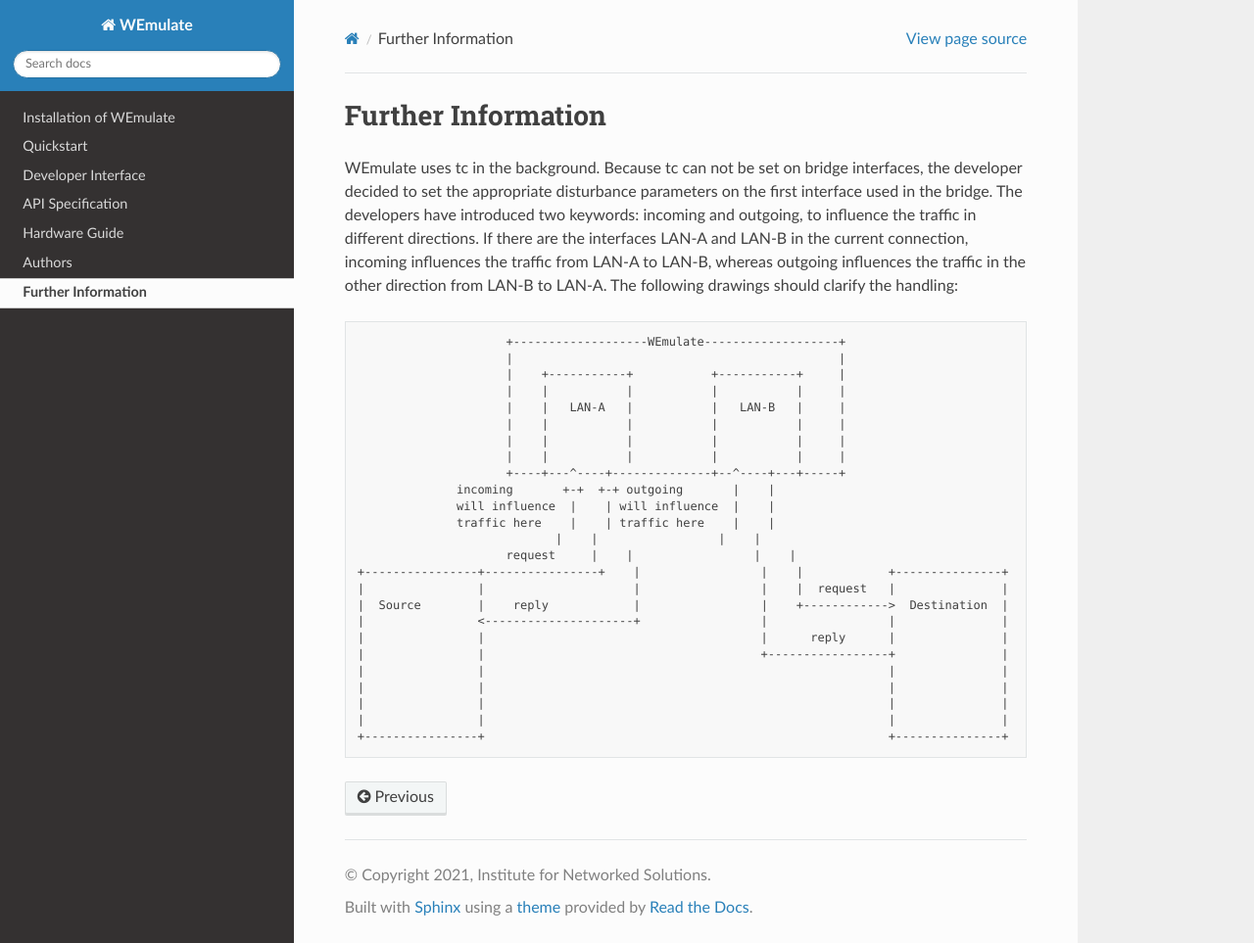
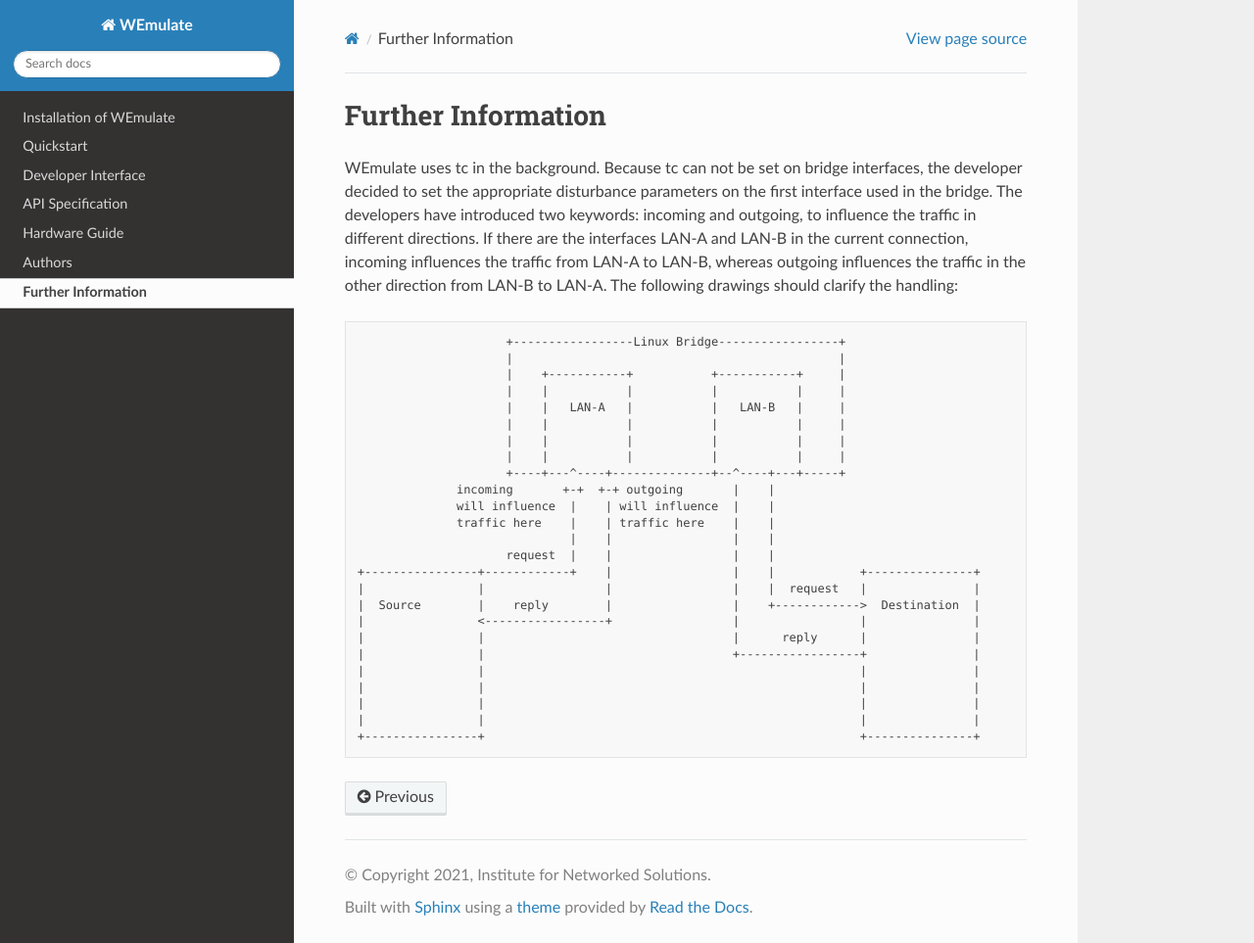
Before and after one commit to wemulate/wemulate, a Sphinx documentation site: the page built from docs/dev/further-information.rst, in a window 1280 px wide and 963 px high. Shown: the whole window at 98% size. Built offline with Sphinx 7.4.7 and the Read the Docs theme 2.0.0, drawn with Linux system fonts in a browser that asks for light colours.

Commit message:
correct drawing

```diff
--- a/docs/dev/further-information.rst
+++ b/docs/dev/further-information.rst
@@ -8,7 +8,7 @@
 
 .. code-block:: bash
 
-                            +-------------------WEmulate-------------------+
+                            +-----------------Linux Bridge-----------------+
                             |                                              |
                             |    +-----------+           +-----------+     |
                             |    |           |           |           |     |
@@ -20,16 +20,16 @@
                      incoming       +-+  +-+ outgoing       |    |
                      will influence  |    | will influence  |    |
                      traffic here    |    | traffic here    |    |
-                                   |    |                 |    |
-                            request     |    |                 |    |
-       +----------------+----------------+    |                 |    |            +---------------+
-       |                |                     |                 |    |  request   |               |
-       |  Source        |    reply            |                 |    +------------>  Destination  |
-       |                <---------------------+                 |                 |               |
-       |                |                                       |      reply      |               |
-       |                |                                       +-----------------+               |
-       |                |                                                         |               |
-       |                |                                                         |               |
-       |                |                                                         |               |
-       |                |                                                         |               |
-       +----------------+                                                         +---------------+
+                                     |    |                 |    |
+                            request  |    |                 |    |
+       +----------------+------------+    |                 |    |            +---------------+
+       |                |                 |                 |    |  request   |               |
+       |  Source        |    reply        |                 |    +------------>  Destination  |
+       |                <-----------------+                 |                 |               |
+       |                |                                   |      reply      |               |
+       |                |                                   +-----------------+               |
+       |                |                                                     |               |
+       |                |                                                     |               |
+       |                |                                                     |               |
+       |                |                                                     |               |
+       +----------------+                                                     +---------------+
```
